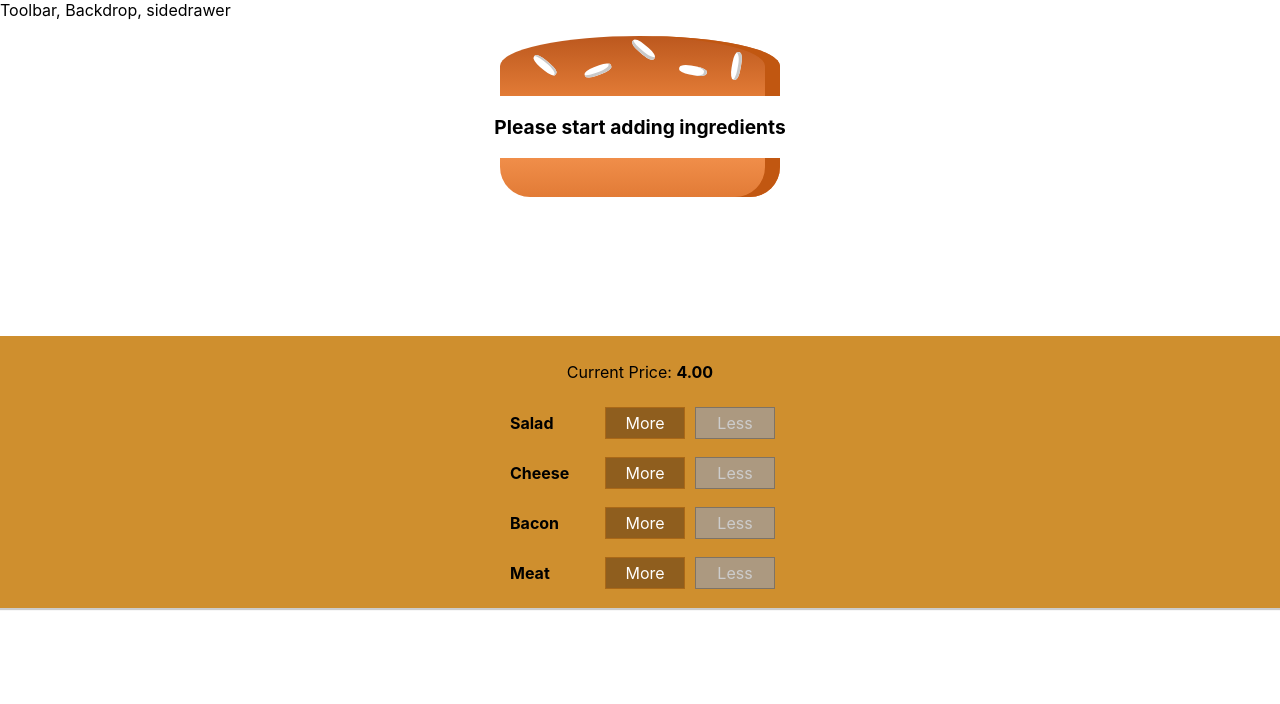
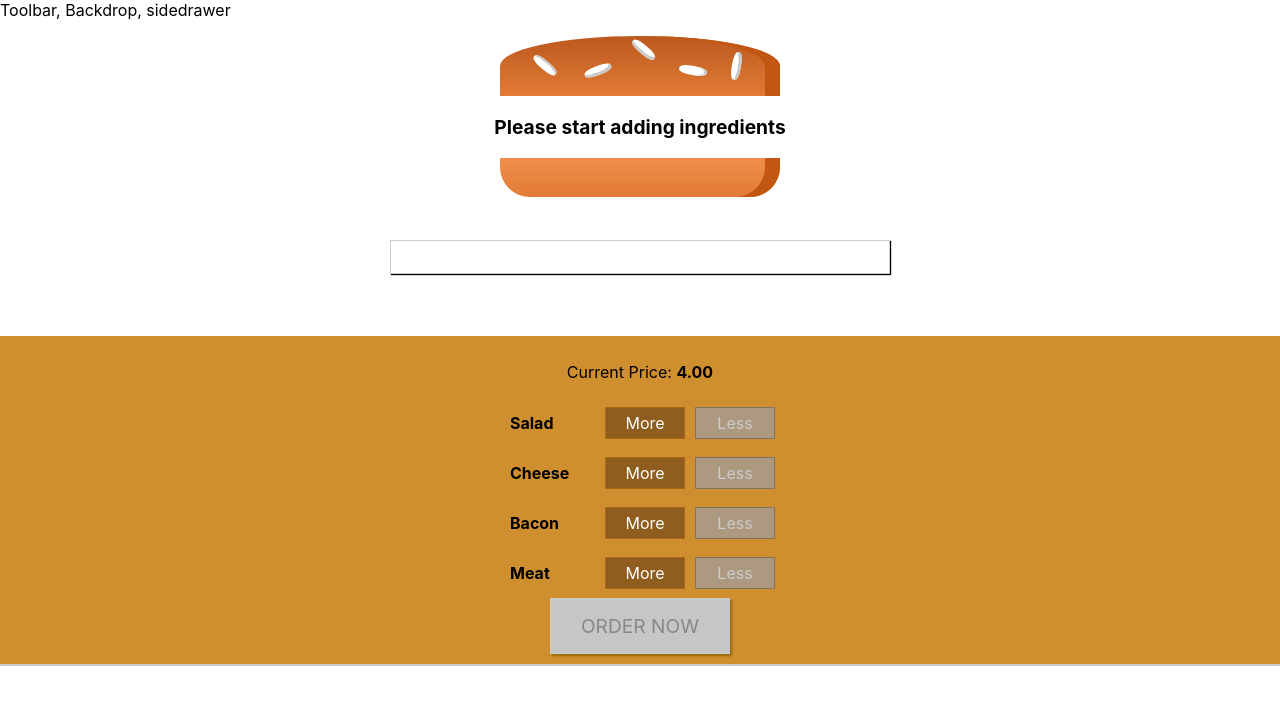
Before and after one commit to markeu/Burger-App-React-, a React (Create React App) app: page / in a window 1280 px wide. Shown: the top 704 px of the page. Built offline with nearby package versions, Linux system fonts and the light colour scheme.

Commit message:
order modal implementation

```diff
--- a/src/components/Burger/BuildControls/BuildControls.js
+++ b/src/components/Burger/BuildControls/BuildControls.js
@@ -21,6 +21,9 @@
                 removed={() => props.ingredientsRemoved(ctrl.type)}
                 disabled={props.disabledInfo[ctrl.type]}/>
             ))}
+            <button
+            className={classes.OrderButton}
+            disabled={!props.purchasable}>ORDER NOW</button>
         </div>
     )
 }
--- a/src/components/Burger/BuildControls/BuildControls.module.css
+++ b/src/components/Burger/BuildControls/BuildControls.module.css
@@ -8,3 +8,44 @@
     margin: auto;
     padding: 10px 0;
 }
+
+.OrderButton {
+    background-color: #DAD735;
+    outline: none;
+    cursor: pointer;
+    border: 1px solid #966909;
+    color: #966909;
+    font-family: inherit;
+    font-size: 1.2em;
+    padding: 15px 30px;
+    box-shadow: 2px 2px 2px #966909;
+}
+
+.OrderButton:hover, .OrderButton:active {
+    background-color: #A0DB41;
+    border: 1px solid #966909;
+    color: #966909;
+}
+
+.OrderButton:disabled {
+    background-color: #C7C6C6;
+    cursor: not-allowed;
+    border: 1px solid #ccc;
+    color: #888888;
+}
+
+.OrderButton:not(:disabled) {
+    animation: enable 0.3s linear;
+}
+
+@keyframes enable {
+    0% {
+        transform: scale(1);
+    }
+    60% {
+        transform: scale(1.1);
+    }
+    100% {
+        transform: scale(1);
+    }
+}
--- /dev/null
+++ b/src/components/UI/Modal/Modal.js
@@ -0,0 +1,10 @@
+import React from 'react';
+import classes from './Modal.module.css';
+
+const modal = ( props ) => (
+    <div className={classes.Modal}>
+        {props.children}
+    </div>
+)
+
+export default modal
--- /dev/null
+++ b/src/components/UI/Modal/Modal.module.css
@@ -0,0 +1,20 @@
+.Modal {
+    position: fixed;
+    z-index: 500;
+    background-color: white;
+    width: 70%;
+    border: 1px solid #ccc;
+    box-shadow: 1px 1px 1px black;
+    padding: 16px;
+    left: 15%;
+    top: 30%;
+    box-sizing: border-box;
+    transition: all 0.3s ease-out;
+}
+
+@media (min-width: 600px) {
+    .Modal {
+        width: 500px;
+        left: calc(50% - 250px);
+    }
+}
--- a/src/containers/BurgerBuilder/BurgerBuilder.js
+++ b/src/containers/BurgerBuilder/BurgerBuilder.js
@@ -1,7 +1,9 @@
 import React, { Component } from 'react';
 import Aux from '../../hoc/auxillary';
 import Burger from '../../components/Burger/Burger'
-import BuildControls from '../../components/Burger/BuildControls/BuildControls'
+import BuildControls from '../../components/Burger/BuildControls/BuildControls';
+import Modal from '../../components/UI/Modal/Modal';
+import OrderSummary from '../../components/Burger/'
 
 const INGREDIENTS_PRICE = {
     cheese: 0.3,
@@ -17,7 +19,19 @@
             meat: 0,
             cheese: 0
         },
-        totalPrice: 4
+        totalPrice: 4,
+        purchasable: false
+    }
+
+    updatePurchaseState (ingredients) {
+        const sum = Object.keys(ingredients)
+                    .map(igKey => {
+                        return ingredients[igKey]
+                    })
+                    .reduce((sum, el)=> {
+                        return sum + el
+                    }, 0);
+        this.setState({purchasable: sum > 0})
     }
 
     addIngredientsHandler = ( type ) => {
@@ -32,6 +46,7 @@
         const oldPrice = this.state.totalPrice;
         const newPrice = oldPrice + priceAddition;
         this.setState({totalPrice: newPrice, ingredients: updatedIngredients})
+        this.updatePurchaseState(updatedIngredients)
     };
 
     removeIngredientsHandler = ( type ) => {
@@ -48,6 +63,7 @@
         const oldPrice = this.state.totalPrice;
         const newPrice = oldPrice - priceDeduction;
         this.setState({totalPrice: newPrice, ingredients: updatedIngredients})
+        this.updatePurchaseState(updatedIngredients)
     };
 
     render(){
@@ -59,11 +75,13 @@
         }
         return(
             <Aux>
+                <Modal />
                 <Burger ingredients={this.state.ingredients}/>
                 <BuildControls
                     ingredientsAdded={this.addIngredientsHandler}
                     ingredientsRemoved={this.removeIngredientsHandler}
                     disabledInfo={disabledInfo}
+                    purchasable={this.state.purchasable}
                     price={this.state.totalPrice}/>
             </Aux>
         )
```
Also changed, not shown: src/components/Burger/OrderSummary/OrderSummary.js (added, +25 -0 lines), src/components/UI/Backdrop/Backdrop.js (added).
